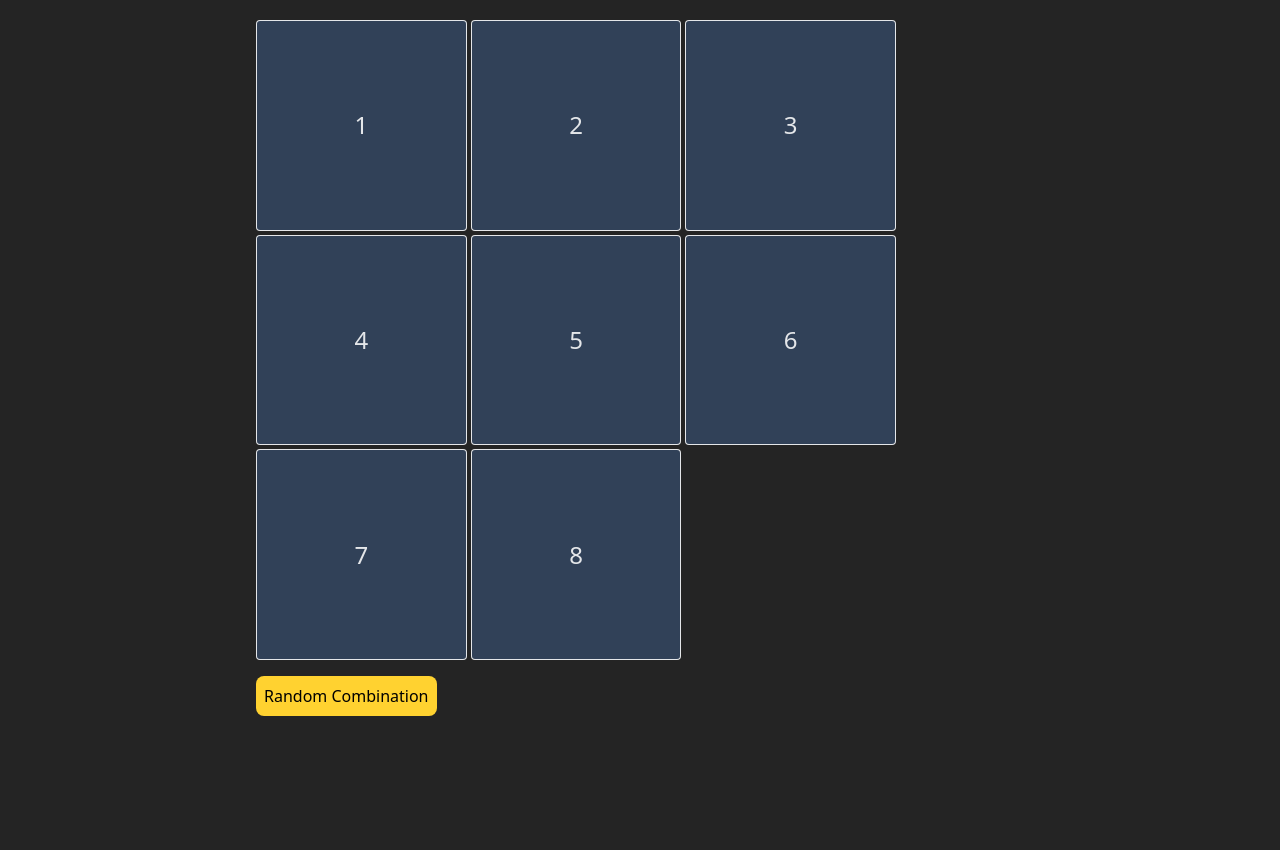
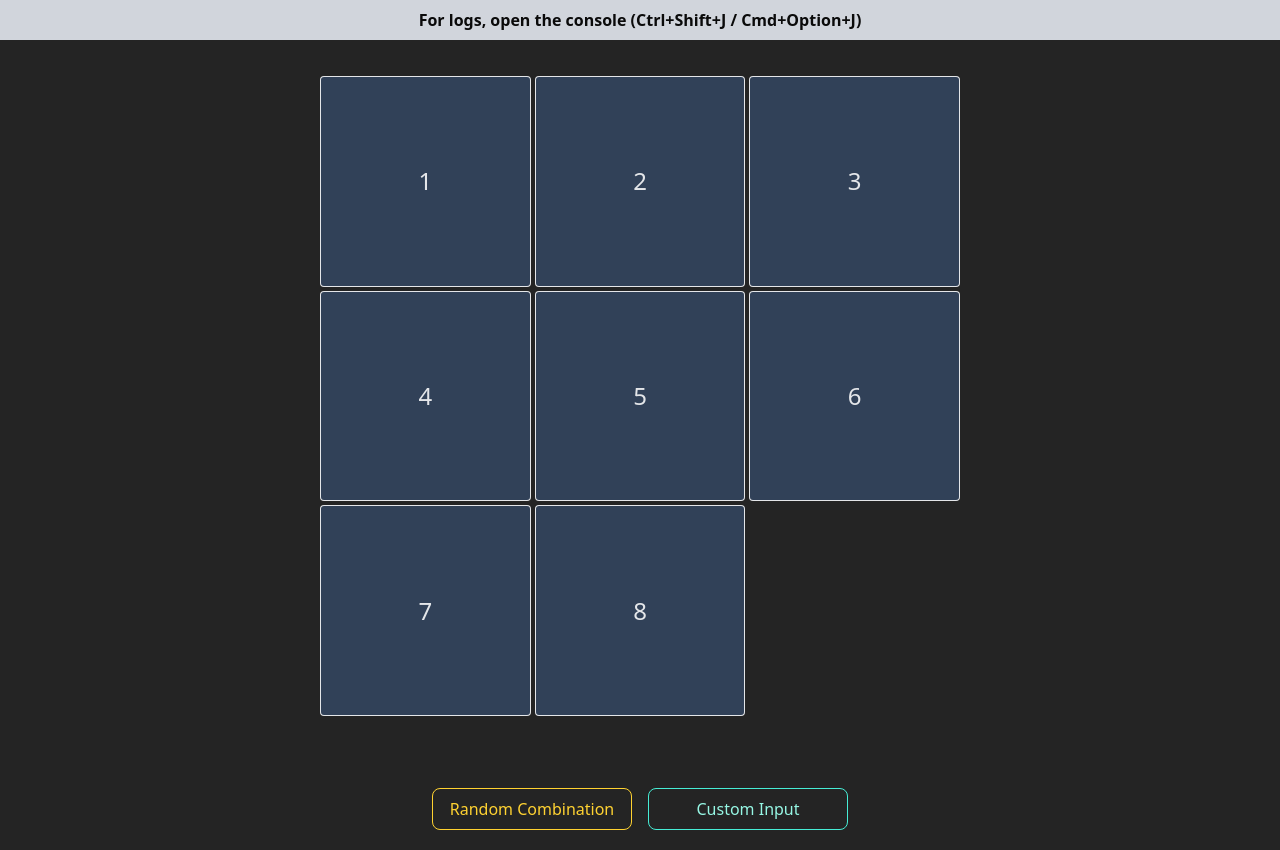
Before and after one commit to ucrboi/cs205_project01, a React (Vite) app: page / in a window 1280 px wide. Before the commit the page ends 800 px from the top, so only its background shows below. Built offline with nearby package versions, Linux system fonts and the light colour scheme.

Commit message:
Accept user combinations

```diff
--- a/src/App.tsx
+++ b/src/App.tsx
@@ -1,20 +1,38 @@
 import { useState } from "react";
 import Board from "./components/Board";
 import ControlPanel from "./components/ControlPanel";
+import BoardInput from "./components/BoardInput";
 
 const finalState = [1, 2, 3, 4, 5, 6, 7, 8, -1];
 
 function App() {
   const [boardState, setBoardState] = useState(finalState);
+  const [isEditing, setIsEditing] = useState(false);
+
   return (
-    <div className="w-screen h-screen p-5 md:px-[20%] flex flex-col gap-y-4">
-      <Board
-        n={Math.ceil(Math.sqrt(boardState.length))}
-        boardState={boardState}
-      />
+    <div className="w-screen min-h-screen p-5 md:px-[20%] flex flex-col gap-y-4">
+      <div className="absolute top-0 left-0 w-full py-2 bg-gray-300 text-neutral-950 text-center font-bold">
+        For logs, open the console (Ctrl+Shift+J / Cmd+Option+J)
+      </div>
+      <div className="h-10" />
+      {isEditing ? (
+        <BoardInput
+          n={Math.ceil(Math.sqrt(boardState.length))}
+          boardState={boardState}
+          setBoardState={setBoardState}
+          setIsEditing={setIsEditing}
+        />
+      ) : (
+        <Board
+          n={Math.ceil(Math.sqrt(boardState.length))}
+          boardState={boardState}
+        />
+      )}
       <ControlPanel
         n={Math.ceil(Math.sqrt(boardState.length))}
         setBoardState={setBoardState}
+        isEditing={isEditing}
+        setIsEditing={setIsEditing}
       />
     </div>
   );
--- a/src/components/Board.tsx
+++ b/src/components/Board.tsx
@@ -16,7 +16,7 @@ function Board({ n, boardState }: BoardProps) {
     <div
       className={`grid ${
         boardSize === 3 ? "grid-cols-3" : "grid-cols-4"
-      } gap-1 w-[50vw] aspect-square`}
+      } gap-1 w-[50vw] aspect-square mx-auto mb-14`}
     >
       {boardState.map((t) => {
         if (t === -1) {
--- /dev/null
+++ b/src/components/BoardInput.tsx
@@ -0,0 +1,98 @@
+import { useState, useEffect, Dispatch, SetStateAction } from "react";
+import { isSolvable } from "../utils/randomOrderGenerator";
+
+interface BoardInputProps {
+  n: number;
+  boardState: number[];
+  setBoardState: Dispatch<SetStateAction<number[]>>;
+  setIsEditing: Dispatch<SetStateAction<boolean>>;
+}
+
+function BoardInput({
+  n,
+  boardState,
+  setBoardState,
+  setIsEditing,
+}: BoardInputProps) {
+  const [boardSize, setBoardSize] = useState<number>(n);
+  const [inputs, setInputs] = useState<string[]>(Array(n * n).fill(""));
+  const [error, setError] = useState<string>("");
+
+  useEffect(() => {
+    setBoardSize(n);
+    setInputs(boardState.map((s) => `${s}`));
+    setError("");
+  }, [n, boardState]);
+
+  const handleChange = (index: number, value: string) => {
+    if (!/^-?\d*$/.test(value)) return; // only allow negative sign and digits
+    const newInputs = [...inputs];
+    newInputs[index] = value;
+    setInputs(newInputs);
+  };
+
+  const handleSubmit = () => {
+    const parsed = inputs.map((v) => parseInt(v, 10));
+
+    if (parsed.some((v) => isNaN(v))) {
+      setError("All cells must be filled.");
+      return;
+    }
+
+    const validRange = new Set(Array.from({ length: n * n }, (_, i) => i + 1));
+    validRange.add(-1);
+
+    const duplicates = new Set<number>();
+    for (const val of parsed) {
+      if (!validRange.has(val)) {
+        setError(`Values must be between 1 and ${n * n} or -1.`);
+        return;
+      }
+      if (duplicates.has(val)) {
+        setError("Values must be unique.");
+        return;
+      }
+      duplicates.add(val);
+    }
+
+    if (!isSolvable(parsed)) {
+      setError("This order is not solvable");
+      return;
+    }
+
+    setError("");
+    setBoardState(parsed);
+    setIsEditing(false);
+  };
+
+  return (
+    <div className="flex flex-col items-center space-y-4">
+      <div
+        className={`grid ${
+          boardSize === 3 ? "grid-cols-3" : "grid-cols-4"
+        } gap-1 w-[50vw] aspect-square mx-auto`}
+      >
+        {inputs.map((value, i) => (
+          <input
+            key={i}
+            value={value}
+            onChange={(e) => handleChange(i, e.target.value)}
+            className="border rounded-sm h-full w-full text-center text-2xl bg-white text-black"
+            maxLength={3}
+          />
+        ))}
+      </div>
+
+      {error && <div className="text-red-500">{error}</div>}
+
+      <button
+        onClick={handleSubmit}
+        className="bg-blue-600 hover:bg-blue-700 text-white px-4 py-2 rounded"
+      >
+        Submit
+      </button>
+    </div>
+  );
+}
+
+export default BoardInput;
--- a/src/components/ControlPanel.tsx
+++ b/src/components/ControlPanel.tsx
@@ -4,13 +4,21 @@ import randomOrderGenerator from "../utils/randomOrderGenerator";
 interface ControlPanelProps {
   n: number;
   setBoardState: Dispatch<SetStateAction<number[]>>;
+  isEditing: boolean;
+  setIsEditing: Dispatch<SetStateAction<boolean>>;
 }
 
-function ControlPanel({ n, setBoardState }: ControlPanelProps) {
+function ControlPanel({
+  n,
+  setBoardState,
+  isEditing,
+  setIsEditing,
+}: ControlPanelProps) {
   return (
-    <form>
+    <form className="flex flex-col gap-2">
+      <div className="flex gap-4 w-full justify-center">
         <button
-        className="p-2 rounded-lg cursor-pointer bg-amber-300 disabled:bg-amber-200 disabled:cursor-not-allowed text-black"
+          className="p-2 rounded-lg w-50 cursor-pointer border text-amber-300 border-amber-300 disabled:border-amber-200 disabled:cursor-not-allowed"
           onClick={(e) => {
             e.preventDefault();
             const arr = randomOrderGenerator(n);
@@ -20,6 +28,19 @@ function ControlPanel({ n, setBoardState }: ControlPanelProps) {
         >
           Random Combination
         </button>
+        {!isEditing && (
+          <button
+            className="p-2 rounded-lg w-50 cursor-pointer border border-teal-300 disabled:border-teal-200 disabled:cursor-not-allowed text-teal-200"
+            onClick={(e) => {
+              e.preventDefault();
+              setIsEditing(!isEditing);
+            }}
+            disabled={false}
+          >
+            Custom Input
+          </button>
+        )}
+      </div>
     </form>
   );
 }
--- a/src/utils/randomOrderGenerator.ts
+++ b/src/utils/randomOrderGenerator.ts
@@ -1,5 +1,5 @@
 // https://www.cs.princeton.edu/courses/archive/spring21/cos226/assignments/8puzzle/specification.php
-function isSolvable(arr: number[]): boolean {
+export function isSolvable(arr: number[]): boolean {
   const blankIndex = arr.findIndex((el) => el === -1);
   const boardSize = Math.sqrt(arr.length);
   const res = arr.filter((el) => el !== -1);
```
Lines whose indentation alone changed are shown as unchanged.
